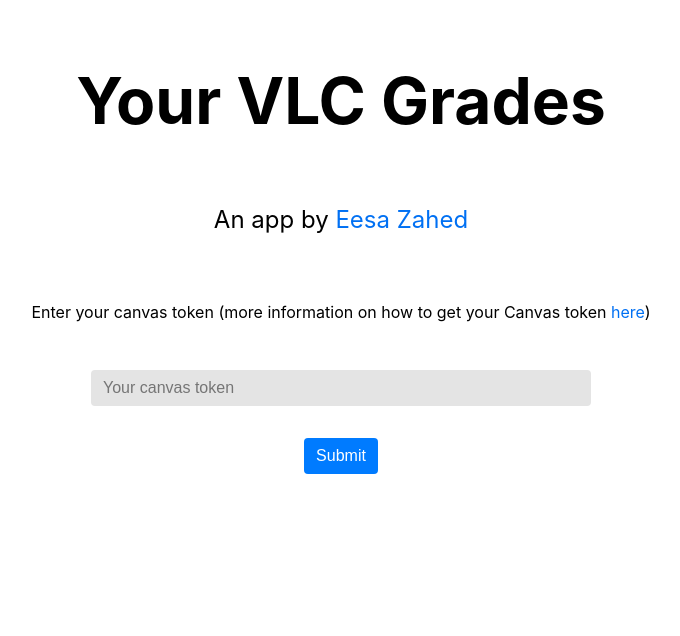
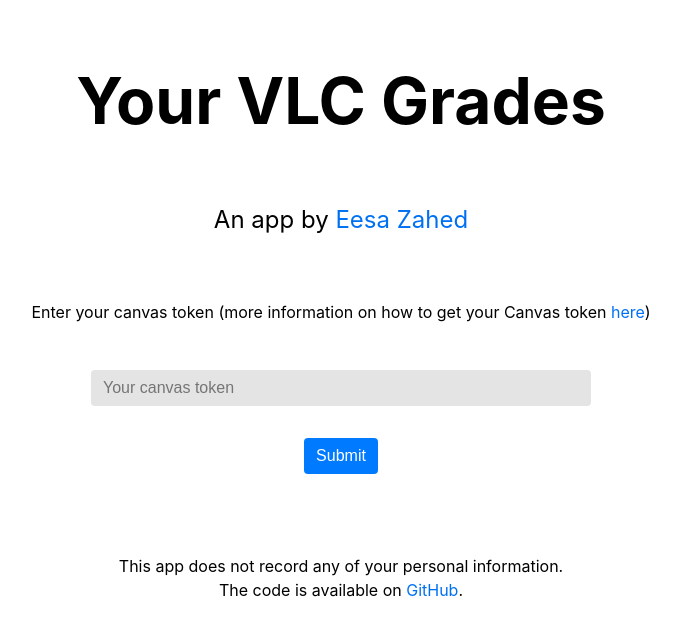
Before and after one commit to eesazahed/vlc-grades, a Next.js app: page / in a window 1280 px wide. Shown: the top 636 px of the page, without its empty margins (299-979 px from the left). Built offline with nearby package versions, Linux system fonts and the light colour scheme.

Commit message:
shows users first name

```diff
--- a/pages/api/grades.ts
+++ b/pages/api/grades.ts
@@ -14,6 +14,16 @@
           headers: { Authorization: `Bearer ${CANVAS_TOKEN}` },
         }
       );
+
+      const user = await fetch(
+        "https://canvas.instructure.com/api/v1/users/self",
+        {
+          headers: { Authorization: `Bearer ${CANVAS_TOKEN}` },
+        }
+      );
+
+      const userInfo = await user.json();
+      const username = userInfo.name.split(" ")[0] || userInfo.name;
 
       interface Grade {
         name: string;
@@ -34,7 +44,8 @@
       return res.status(200).json({
         message: "Successfully retrieved Canvas courses.",
         type: "success",
-        grades: grades,
+        grades,
+        username,
       });
     } catch {
       return res.status(400).json({
--- a/pages/index.tsx
+++ b/pages/index.tsx
@@ -16,11 +16,13 @@
 
 const Home: NextPage = () => {
   const router = useRouter();
-  const [inputData, setInputData] = useState<string>();
-  const [token, setToken] = useState<string | null>();
+  const [inputData, setInputData] = useState<string>("");
+  const [token, setToken] = useState<string>("");
+  const [username, setUsername] = useState<string>("");
+  const [sort, setSort] = useState<string>("highestFirst");
+
   const [errorMessage, setErrorMessage] = useState<Error | null>();
   const [grades, setGrades] = useState<Grade[] | null>();
-  const [sort, setSort] = useState<string>("highestFirst");
 
   useEffect(() => {
     const CANVAS_TOKEN = localStorage.getItem("CANVAS_TOKEN");
@@ -39,12 +41,13 @@
           setErrorMessage(data);
         } else {
           setGrades(data.grades);
+          setUsername(data.username);
         }
       };
 
       getCourseInfo();
     } else {
-      setToken(null);
+      setToken("");
     }
   }, [token]);
 
@@ -76,7 +79,7 @@
   return (
     <div className={styles.container}>
       <Head>
-        <title>Your Canvas Grades</title>
+        <title>Your VLC Grades</title>
         <meta name="description" content="Generated by create next app" />
         <link rel="icon" href="/favicon.ico" />
       </Head>
@@ -96,19 +99,8 @@
             <div className={styles.home}>
               {grades && (
                 <div className={styles.grades}>
-                  <h1>Your grades</h1>
-
-                  <p>
-                    Sort:{" "}
-                    <select
-                      value={sort}
-                      className={styles.select}
-                      onChange={(e) => setSort(e.target.value)}
-                    >
-                      <option value="highestFirst">High to low</option>{" "}
-                      <option value="lowestFirst">Low to high</option>
-                    </select>
-                  </p>
+                  <h1>Hello{username ? `, ${username}` : ""}</h1>
+                  <h2>Your grades:</h2>
 
                   {sort && (
                     <div id="list">
@@ -118,7 +110,7 @@
                             .map((grade, index) => {
                               return (
                                 <p key={index}>
-                                  {grade.name}: {grade.grade}
+                                  {grade.name}: {grade.grade}%
                                 </p>
                               );
                             })
@@ -127,7 +119,7 @@
                             .map((grade, index) => {
                               return (
                                 <p key={index}>
-                                  {grade.name}: {grade.grade}
+                                  {grade.name}: {grade.grade}%
                                 </p>
                               );
                             })}
@@ -141,6 +133,18 @@
                       grades.reduce((total, next) => total + next.grade, 0) /
                       grades.length
                     ).toFixed(2)}
+                    %
+                  </p>
+                  <p>
+                    Sort:{" "}
+                    <select
+                      value={sort}
+                      className={styles.select}
+                      onChange={(e) => setSort(e.target.value)}
+                    >
+                      <option value="highestFirst">High to low</option>{" "}
+                      <option value="lowestFirst">Low to high</option>
+                    </select>
                   </p>
                 </div>
               )}
@@ -191,6 +195,19 @@
               </button>
             </div>
           )}
+          <p className={styles.footer}>
+            This app does not record any of your personal information.
+            <br />
+            The code is available on{" "}
+            <a
+              rel="noreferrer"
+              target="_blank"
+              href="https://github.com/eesazahed/vlc-grades"
+            >
+              GitHub
+            </a>
+            .
+          </p>
         </div>
       </main>
     </div>
--- a/styles/Home.module.css
+++ b/styles/Home.module.css
@@ -23,14 +23,20 @@
 }
 
 .title,
-.description {
+.description,
+.footer {
   text-align: center;
 }
 
-.description {
+.description,
+.footer {
   margin: 4rem 0 0 0;
   line-height: 1.5;
   font-size: 1.5rem;
+}
+
+.footer {
+  font-size: 1rem;
 }
 
 .input,
@@ -66,7 +72,7 @@
 
 .grades {
   margin: 1rem;
-  padding: 2rem;
+  padding: 4rem 5rem 3rem 5rem;
   border: 1px solid;
   border-radius: 0.25rem;
 }
```
